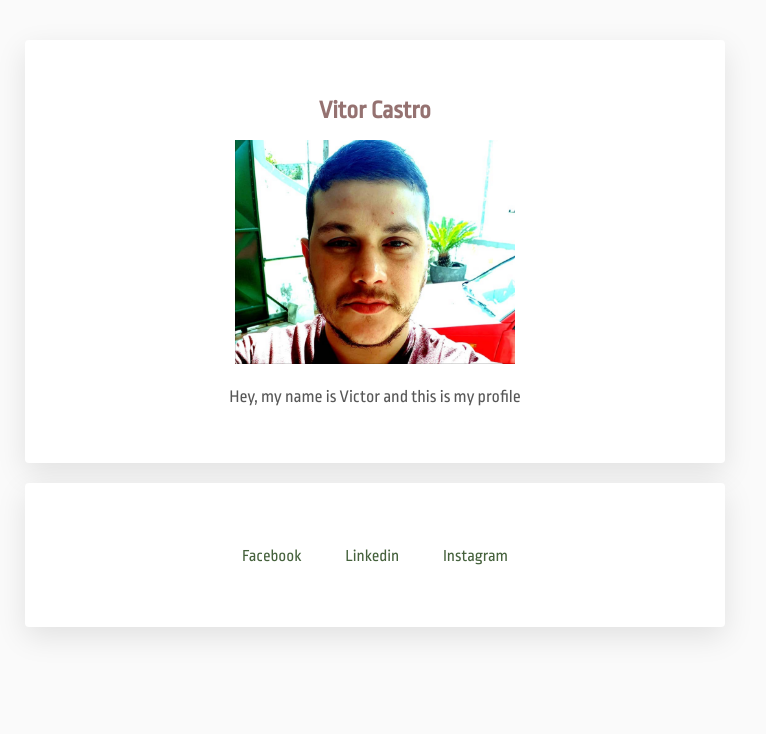
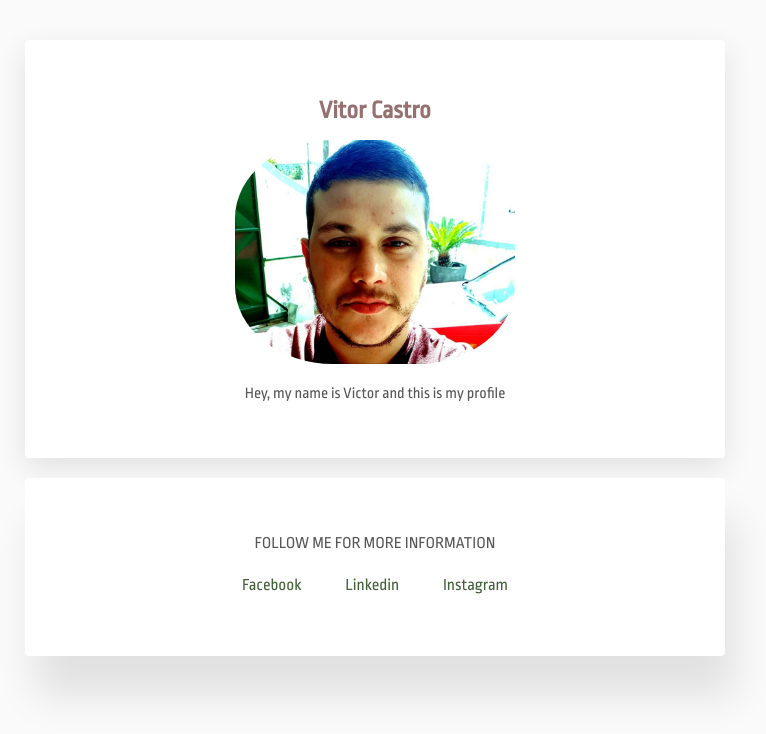
Before and after one commit to vitorest/profile, a plain HTML site: page index.html in a window 1280 px wide. Shown: the whole page, without its empty margins (265-1031 px from the left). Drawn offline with Linux system fonts and the light colour scheme.

Commit message:
my updated profile page

```diff
--- a/index.html
+++ b/index.html
@@ -17,14 +17,16 @@
     <div class="container">
       <div class="card-white" id="introdution">
         <h1>Vitor Castro</h1>
-        <img src="./images/profileimage.png" alt="Vitor Castro" width=280px>
-        <p>Hey, my name is Victor and this is my profile</p>
+        <img src="./images/profileimage.png" alt="Vitor Castro" width=280px class=img-circle class="img-circle shadowed">
+        <p id="main-paragraph">Hey, my name is Victor and this is my profile</p>
       </div>
       <div class="card-white1" id="Follow me">
+        <p>FOLLOW ME FOR MORE INFORMATION</p>
         <ul class="list-inline">
         <li>
           <a href="https://www.facebook.com/vitor.castro.39">
             <i class="facebooklink"></i> Facebook
+
           </a>
         </li>
         <li>
--- a/style.css
+++ b/style.css
@@ -15,7 +15,11 @@ h1 {
 }
 
 p {
-  font-size:0.85em;
+  font-size:0.8em;
+}
+
+#main-paragraph {
+  font-size: 0.76em;
 }
 
 a {
@@ -40,10 +44,14 @@ a {
 .card-white1 {
   background-color: white;
   padding: 40px;
-  box-shadow: 0px 10px 30px rgba(0,0,0,0.1);
+  box-shadow: 10px 40px 40px rgba(0,0,0,0.1);
   border-radius: 4px;
   margin: 20px 0px;
   text-align: center;
+}
+
+.img-circle {
+  border-radius: 35%;
 }
 
 .list-inline > li {
@@ -57,8 +65,6 @@ a {
 }
 
 
-
-after-- first do it on HTML
 ul {
   display: block;
   margin-block-start: 1em;
```
